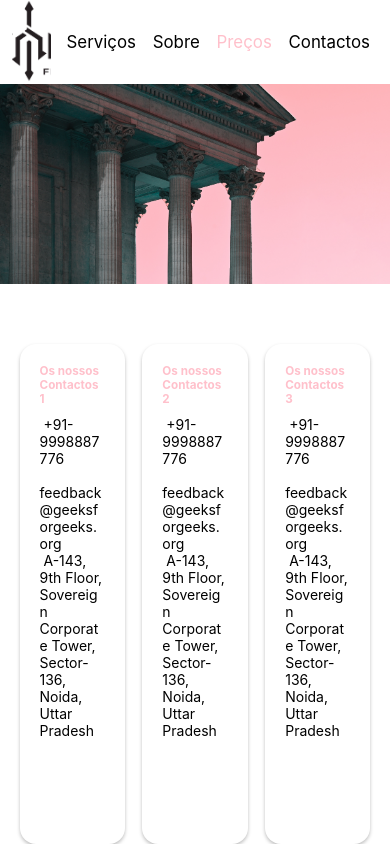
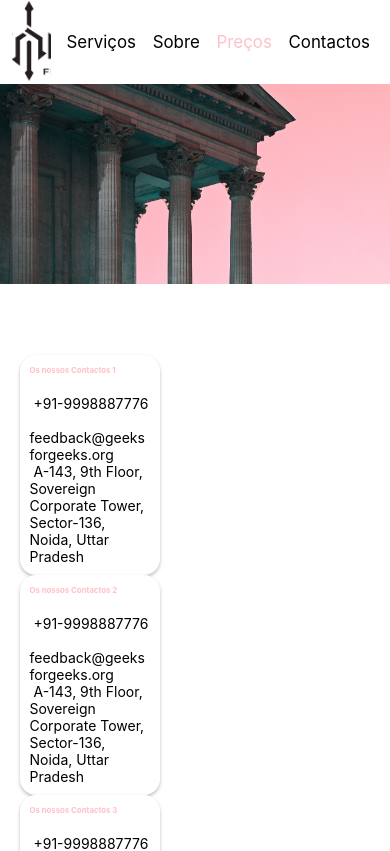
Before and after one commit to martaaoliveira/OlympusFitness, a React Native app: screen / in a window 390 px wide. Shown: the top 851 px of the page. Built offline with nearby package versions, Linux system fonts and the light colour scheme.

Commit message:
adapting preços page

```diff
--- a/PreçosScreen.js
+++ b/PreçosScreen.js
@@ -18,6 +18,8 @@ const PreçosScreen = () => {
           {renderContactInfo("1")}
           {renderContactInfo("2")}
           {renderContactInfo("3")}
+          {renderContactInfo("4")}
+
         </View>
       </View>
     </View>
@@ -53,17 +55,17 @@ const styles = StyleSheet.create({
     marginTop: 10,
   },
   contactInfoContainer: {
-    flexDirection: "row", // Display contactInfo side by side
+    flexDirection: "column", // Display contactInfo side by side
     justifyContent: "space-between", // Add spacing between contactInfo
     paddingHorizontal: "5%",
     marginTop: "1%",
-    flex: 14,
+    flex: 18,
   },
   contactInfo: {
     backgroundColor: "white",
     borderRadius: 16,
-    padding: 20,
-    width: "30%", // 3 containers side by side with spacing
+    padding: 10,
+    width: "40%", // 3 containers side by side with spacing
     shadowColor: "#000",
     shadowOffset: {
       width: 0,
@@ -74,9 +76,9 @@ const styles = StyleSheet.create({
     elevation: 5,
   },
   contactTitle: {
-    fontSize: "3vw", // Responsive font size
+    fontSize: "2vw", // Responsive font size
     fontWeight: "bold",
-    marginBottom: 10,
+    marginBottom: 20,
     color: "pink", // Custom text color
   },
 });
```
